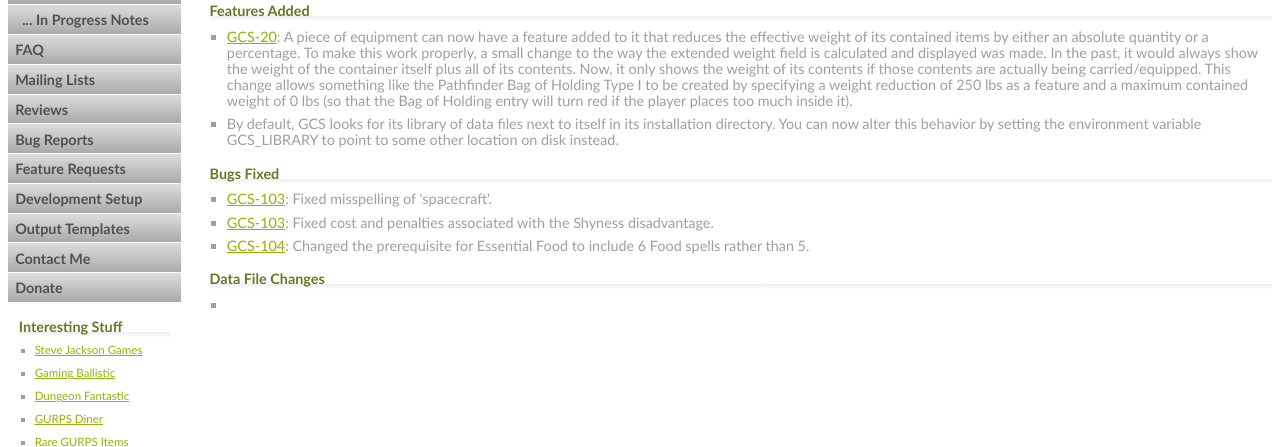
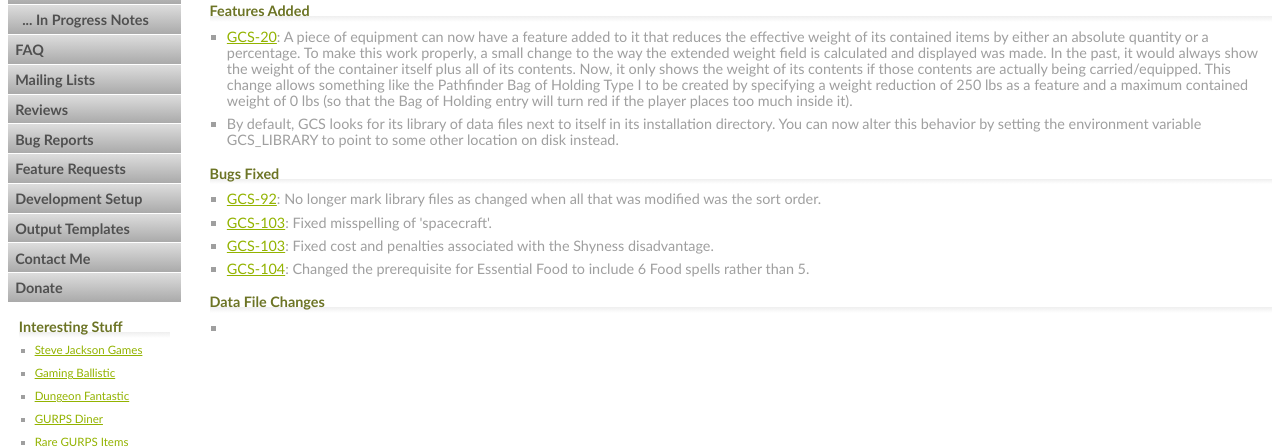
Before and after one commit to richardwilkes/gcs_web, a PHP site: page /in_progress_notes.php in a window 1280 px wide. Shown: the part 148-595 px from the top of the page. Run offline with PHP 8.4, Linux system fonts and the light colour scheme.

Commit message:
Update in-progress notes

```diff
--- a/in_progress_notes.php
+++ b/in_progress_notes.php
@@ -25,6 +25,7 @@
 					</ul>
 					<h3>Bugs Fixed</h3>
 					<ul>
+						<li><a href="https://gurpscharactersheet.atlassian.net/browse/GCS-92">GCS-92</a>: No longer mark library files as changed when all that was modified was the sort order.</li>
 						<li><a href="https://gurpscharactersheet.atlassian.net/browse/GCS-102">GCS-103</a>: Fixed misspelling of 'spacecraft'.</li>
 						<li><a href="https://gurpscharactersheet.atlassian.net/browse/GCS-103">GCS-103</a>: Fixed cost and penalties associated with the Shyness disadvantage.</li>
 						<li><a href="https://gurpscharactersheet.atlassian.net/browse/GCS-104">GCS-104</a>: Changed the prerequisite for Essential Food to include 6 Food spells rather than 5.</li>
```
